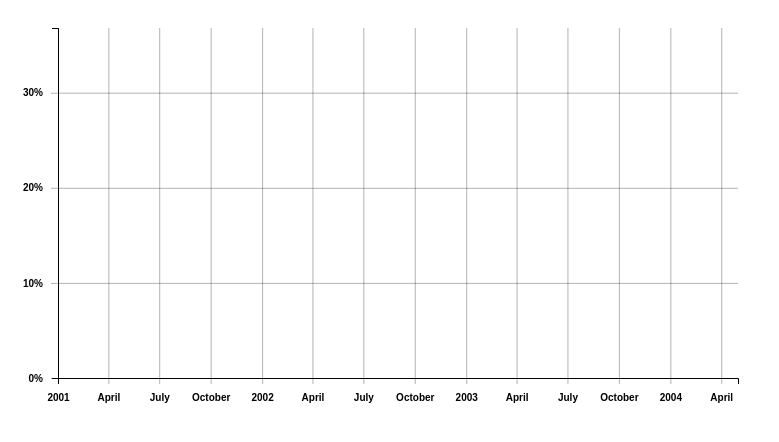
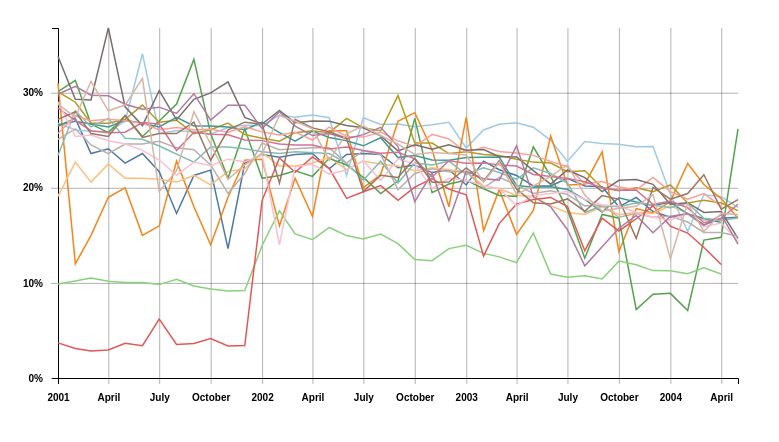
Before and after one commit to baurine/frontend-basic, a plain HTML site: page code/visualize/d3/misc-2-glory.html in a window 1280 px wide. Shown: the whole page, without its empty margins (0-779 px from the left). Drawn offline with nearby package versions, Linux system fonts and the light colour scheme.

Commit message:
Step 2: draw lines

```diff
--- a/code/visualize/d3/misc-2-glory.html
+++ b/code/visualize/d3/misc-2-glory.html
@@ -21,6 +21,11 @@
       .axis line {
         /* 降低 tick 的可视度 */
         stroke-opacity: 0.3;
+      }
+      .line {
+        fill: none;
+        stroke: steelblue;
+        stroke-width: 1.5px;
       }
     </style>
   </head>
@@ -140,6 +145,48 @@
           .attr('transform', `translate(0, ${inHeight})`)
           .call(d3.axisBottom(x).ticks(0))
         svg.append('g').call(d3.axisLeft(y).ticks(0))
+
+        ////////////////////////////////
+        // step 2
+        // 按 regionId 进行分组，相同 regionId 的元素聚合在一起
+        const nestByRegionId = d3
+          .nest()
+          .key(d => d.regionId)
+          .sortKeys((v1, v2) => (parseInt(v1, 10) > parseInt(v2, 10) ? 1 : -1))
+          .entries(data)
+        // [{key: "1", values: [{regionId: "1", regionName: ..., date: ..., precent: ...}, {regionId: "1", ...} ]}]
+        console.log(nestByRegionId)
+
+        const regions = {}
+        // d3.map(data, d => d.regionId)
+        //   .keys() // 这个方法去重了?
+        //   .forEach(function(d, i) {
+        //     regions[d] = nestByRegionId[i].values // 总觉得这逻辑不对啊
+        //   })
+        // console.log(d3.map(data, d => d.regionId)) // 结果有点意外
+        // console.log(d3.map(data, d => d.regionId).keys()) // ["1", "5", "9" ...]
+        // console.log(regions) // {1: [...], 5: [...]}
+        // const regionIds = Object.keys(regions)
+        const regionIds = nestByRegionId.map(item => item.key)
+        nestByRegionId.forEach(item => {
+          regions[item.key] = item.values
+        })
+
+        // path 生成器
+        const lineGenerator = d3
+          .line()
+          .x(d => x(d.date))
+          .y(d => y(d.percent))
+        svg
+          .selectAll('.line')
+          .data(regionIds)
+          .enter()
+          .append('path')
+          .attr('class', 'line')
+          .attr('id', regionId => `region-${regionId}`)
+          .attr('d', regionId => lineGenerator(regions[regionId]))
+          .style('stroke', regionId => colorScale(regionId))
+        // .style('fill', 'none')
       }
     </script>
   </body>
```
Also changed, not shown: code/visualize/d3/art/d3-glory-step-2-lines.png (added), 1 other file.
